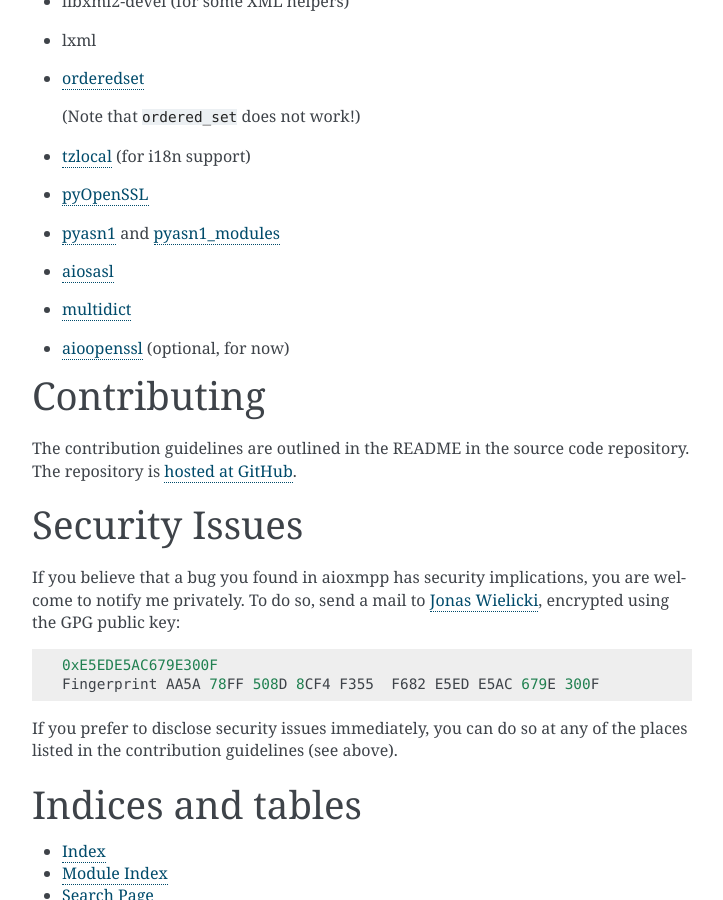
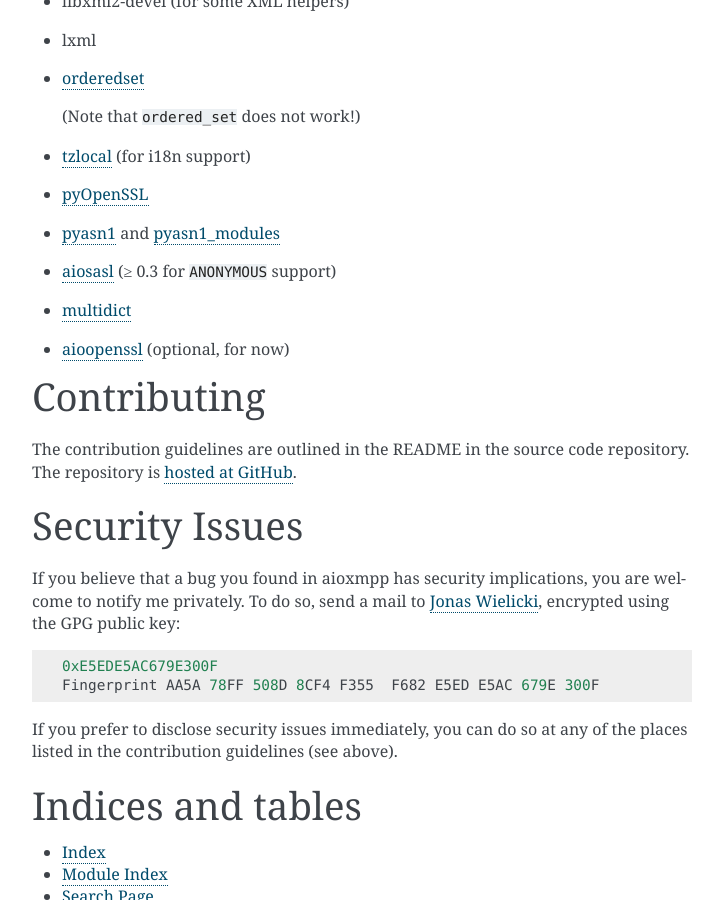
Before and after one commit to horazont/aioxmpp, a Sphinx documentation site: the page built from docs/index.rst, in a window 1280 px wide and 900 px high, scrolled down 1233 px. Shown: the whole window, without its empty margins (388-1111 px from the left). Built offline with Sphinx 7.4.7, drawn with Linux system fonts in a browser that asks for light colours.

```diff
--- a/README.rst
+++ b/README.rst
@@ -70,7 +70,7 @@ Dependencies
   .. _pyasn1: https://pypi.python.org/pypi/pyasn1
   __ https://pypi.python.org/pypi/pyasn1-modules
 
-* `aiosasl`__
+* `aiosasl`__ (≥ 0.3 for ``ANONYMOUS`` support)
 
   __ https://pypi.python.org/pypi/aiosasl
 
--- a/docs/index.rst
+++ b/docs/index.rst
@@ -85,7 +85,7 @@ Dependencies
   .. _pyasn1: https://pypi.python.org/pypi/pyasn1
   __ https://pypi.python.org/pypi/pyasn1-modules
 
-* `aiosasl`__
+* `aiosasl`__ (≥ 0.3 for ``ANONYMOUS`` support)
 
   __ https://pypi.python.org/pypi/aiosasl
 
--- a/setup.py
+++ b/setup.py
@@ -52,7 +52,7 @@ setup(
         "Topic :: Communications :: Chat",
     ],
     keywords="asyncio xmpp library",
-    install_requires=['aiosasl>=0.2',  # need 0.2+ for LGPLv3
+    install_requires=['aiosasl>=0.3',  # need 0.2+ for LGPLv3
                       'aioopenssl>=0.1',
                       'babel~=2.3',
                       'dnspython3~=1.14',
```
